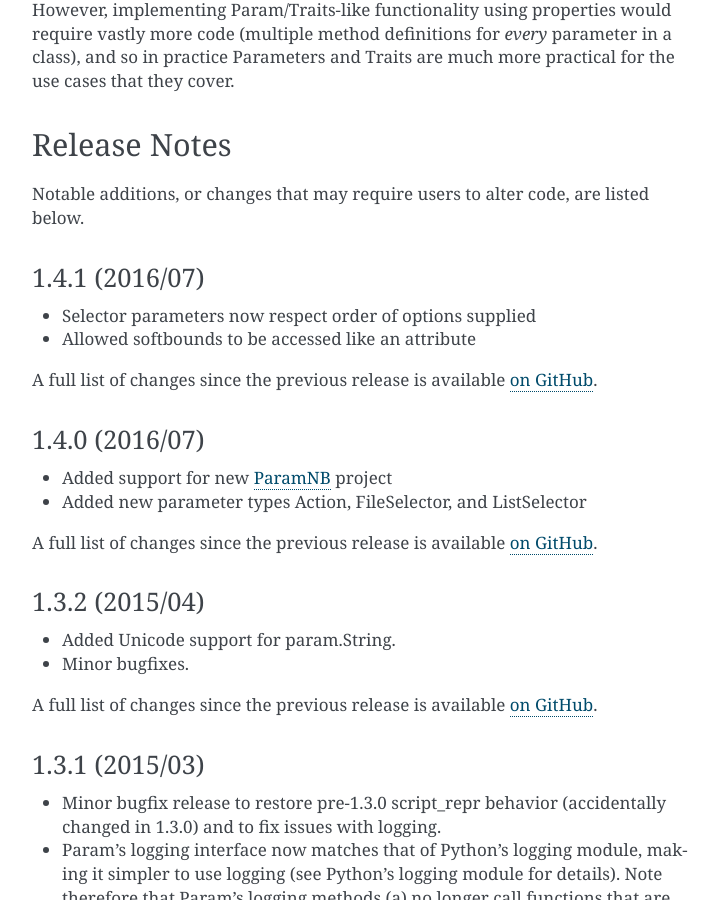
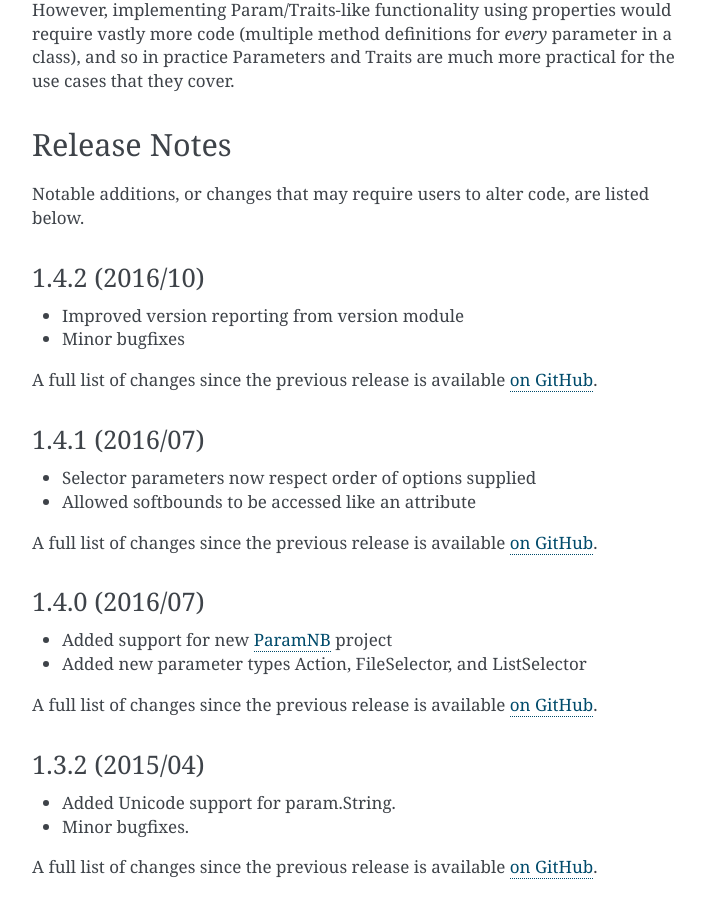
Before and after one commit to holoviz/param, a Sphinx documentation site: the page built from doc/index.rst, in a window 1280 px wide and 900 px high, scrolled down 4695 px. Shown: the whole window, without its empty margins (388-1102 px from the left). Built offline with Sphinx 7.4.7, drawn with Linux system fonts in a browser that asks for light colours; pages that are not in the unit, such as notebooks, are missing from menus.

Commit message:
Updated changelog for 1.4.2

```diff
--- a/doc/index.rst
+++ b/doc/index.rst
@@ -250,6 +250,16 @@ Release Notes
 Notable additions, or changes that may require users to alter code,
 are listed below.
 
+1.4.2 (2016/10)
+_______________
+
+* Improved version reporting from version module
+* Minor bugfixes
+
+A full list of changes since the previous release is available
+`on GitHub <https://github.com/ioam/param/compare/v1.4.1...v1.4.0>`_.
+
+
 1.4.1 (2016/07)
 _______________
 
```
